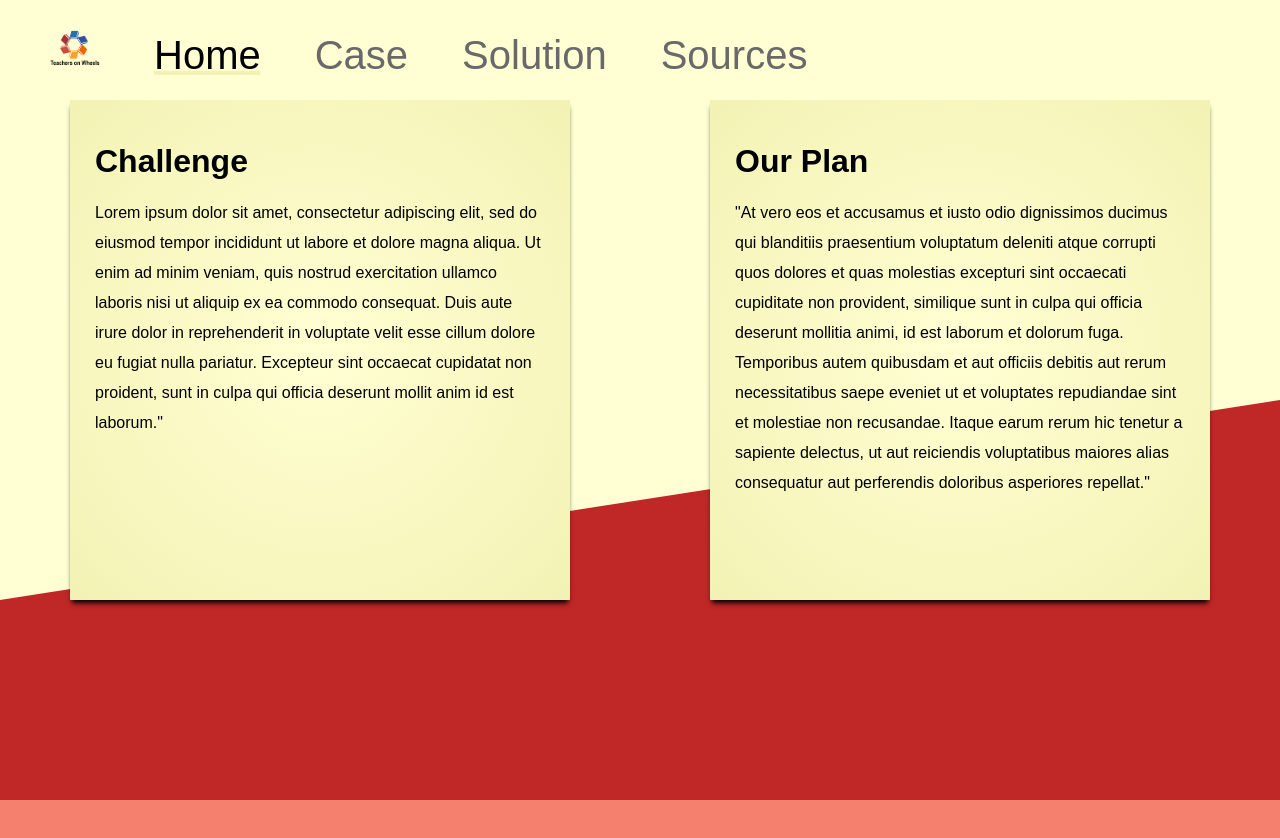
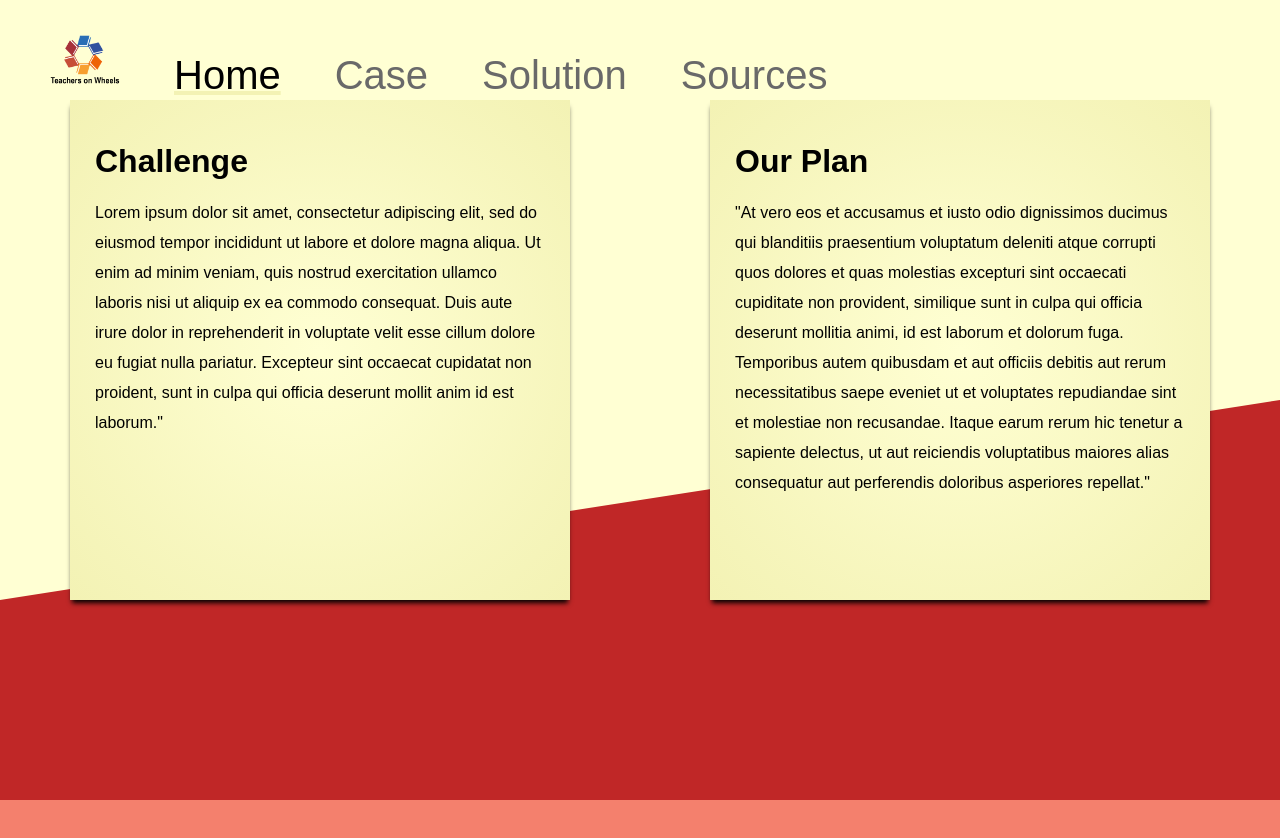
Before and after one commit to Mohamedharate/InnovationCampWebsite, a plain HTML site: page index.html in a window 1280 px wide. Drawn offline with Linux system fonts and the light colour scheme.

Commit message:
Update index.html

```diff
--- a/index.html
+++ b/index.html
@@ -10,7 +10,7 @@
 </head>
 <body>
     <nav>
-        <p> <a href="index.html"><img src="Teachers%20on%20Wheels.png" alt="" style="width:50px;height:50px;"></a></p>
+        <p> <a href="index.html"><img src="Teachers%20on%20Wheels.png" alt="" style="width:70px;height:70px;"></a></p>
         <a href="index.html" class="active">Home</a>
         <a href="./html/Case.html">Case</a>
         <a href="./html/Solution.html">Solution</a>
```
